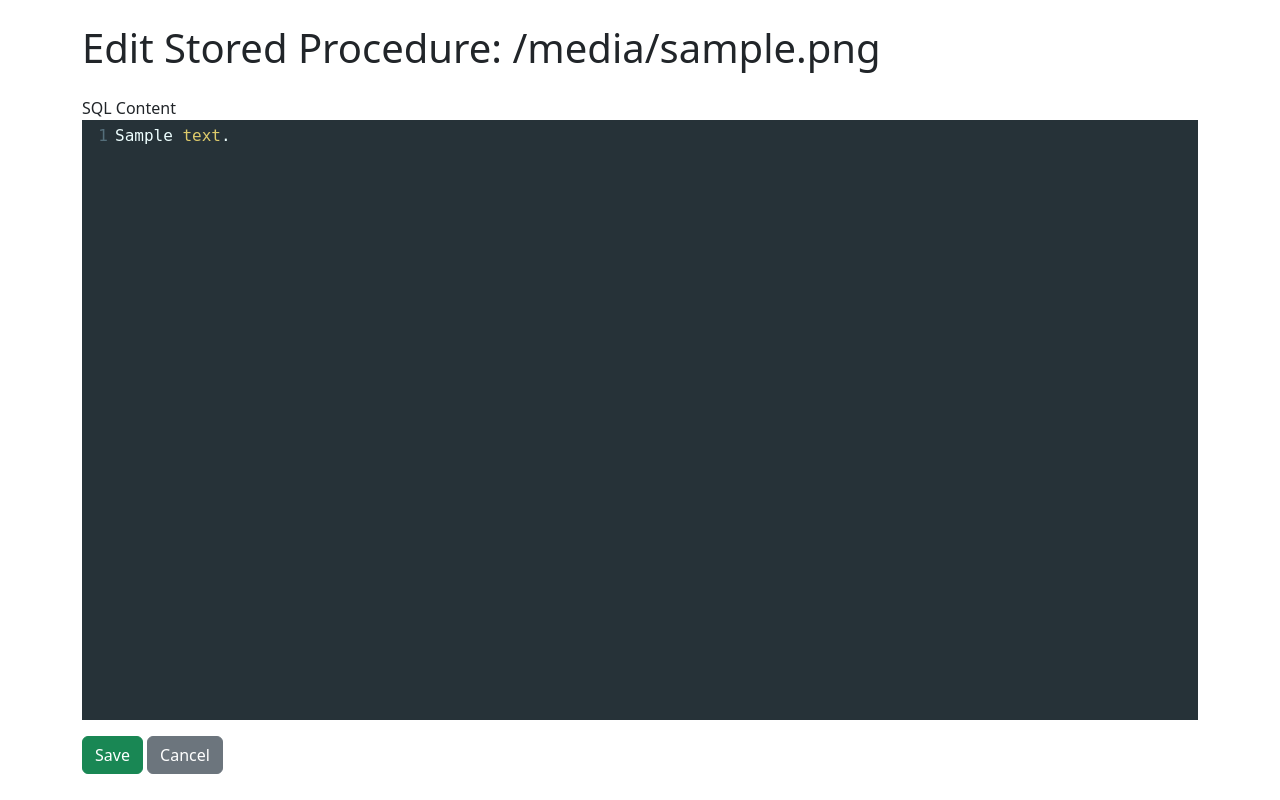
After one commit to agamhub/Spark-ConfigBase, a Flask app: template app/templates/stored_procedure_edit.html in a window 1280 px wide. The commit adds this page. Run offline with Flask 3, Linux system fonts and the light colour scheme; the template is opened without the code that fills it: most values are stand-ins (such as "Sample title", 1, 10 or a date in 2020).

Commit message:
add sp menu

```diff
--- a/app/app.py
+++ b/app/app.py
@@ -10,6 +10,7 @@ CONFIG_FILE = 'master_job.csv'
 CONFIG_FILEPATH = os.path.join(CONFIG_DIR, CONFIG_FILE)
 ROWS_PER_PAGE = 10
 SCHEMA_DIR = '/app/schema'
+STORED_PROCEDURES_DIR = '/app/SP'
 
 def get_headers_from_csv(filepath):
     """Reads the header row from the CSV file."""
@@ -474,5 +475,118 @@ def delete_file():
     else:
         return f"File {filename} not found.", 404
 
+@app.route('/stored-procedures', methods=['GET'])
+def stored_procedures():
+    """Display the list of stored procedures with pagination and search."""
+    search_query = request.args.get('search', '').lower()  # Get the search query
+    page = int(request.args.get('page', 1))  # Get the current page number
+    per_page = 10  # Default number of items per page
+
+    try:
+        # Get all stored procedure files
+        all_files = [f for f in os.listdir(STORED_PROCEDURES_DIR) if f.endswith('.sql')]
+
+        # Filter files based on the search query
+        if search_query:
+            filtered_files = [f for f in all_files if search_query in f.lower()]
+        else:
+            filtered_files = all_files
+
+        # Paginate the filtered files
+        total_files = len(filtered_files)
+        start = (page - 1) * per_page
+        end = start + per_page
+        paginated_files = filtered_files[start:end]
+
+        # Calculate total pages
+        total_pages = (total_files + per_page - 1) // per_page
+
+        # Calculate the pagination range (limit to 5 pages at a time)
+        start_page = max(1, page - 2)
+        end_page = min(total_pages, start_page + 4)
+        pagination_range = range(start_page, end_page + 1)
+    except FileNotFoundError:
+        paginated_files = []
+        total_pages = 0
+        pagination_range = range(0)
+
+    return render_template(
+        'stored_procedure.html',
+        files=paginated_files,
+        search_query=search_query,
+        page=page,
+        total_pages=total_pages,
+        pagination_range=pagination_range
+    )
+
+@app.route('/stored-procedure/<filename>', methods=['GET', 'POST'])
+def stored_procedure_view(filename):
+    """Display and edit the content of a stored procedure file."""
+    filepath = os.path.join(STORED_PROCEDURES_DIR, filename)
+    if not os.path.exists(filepath):
+        return f"File {filename} not found.", 404
+
+    if request.method == 'POST':
+        # Save the updated content back to the file
+        updated_content = request.form.get('content')
+        try:
+            with open(filepath, 'w') as file:
+                file.write(updated_content)
+            return redirect(url_for('stored_procedures'))
+        except Exception as e:
+            return f"Error saving file {filename}: {e}", 500
+
+    try:
+        # Read the content of the file
+        with open(filepath, 'r') as file:
+            content = file.read()
+    except Exception as e:
+        return f"Error reading file {filename}: {e}", 500
+
+    return render_template('stored_procedure_edit.html', filename=filename, content=content)
+
+@app.route('/delete-stored-procedure', methods=['POST'])
+def delete_stored_procedure():
+    """Delete a stored procedure file."""
+    filename = request.form.get('filename')
+    if not filename:
+        return "No file specified", 400
+
+    filepath = os.path.join(STORED_PROCEDURES_DIR, filename)
+    if os.path.exists(filepath):
+        os.remove(filepath)
+        return redirect(url_for('stored_procedures'))
+    else:
+        return f"File {filename} not found.", 404
+
+@app.route('/delete-multiple-stored-procedures', methods=['POST'])
+def delete_multiple_stored_procedures():
+    """Delete multiple stored procedure files."""
+    selected_files = request.form.getlist('selected_files')
+    if not selected_files:
+        return "No files selected", 400
+
+    for filename in selected_files:
+        filepath = os.path.join(STORED_PROCEDURES_DIR, filename)
+        if os.path.exists(filepath):
+            os.remove(filepath)
+
+    return redirect(url_for('stored_procedures'))
+
+@app.route('/upload-stored-procedure', methods=['POST'])
+def upload_stored_procedure():
+    """Upload a new stored procedure file."""
+    if 'file' not in request.files:
+        return "No file part", 400
+    file = request.files['file']
+    if file.filename == '':
+        return "No selected file", 400
+    if file and file.filename.endswith('.sql'):
+        filepath = os.path.join(STORED_PROCEDURES_DIR, file.filename)
+        file.save(filepath)
+        return redirect(url_for('stored_procedures'))
+    else:
+        return "Invalid file type. Only .sql files are allowed.", 400
+
 if __name__ == '__main__':
     app.run(debug=True)
--- a/app/templates/config_form.html
+++ b/app/templates/config_form.html
@@ -145,8 +145,10 @@
                 {% for header in headers %}
                 <div class="mb-3">
                     <label for="{{ header }}" class="form-label">{{ header }}</label>
-                    <input type="text" class="form-control" id="{{ header }}" name="{{ header }}" required>
-                    <div class="form-text text-muted required-text">This field is required.</div>
+                    <input type="text" class="form-control" id="{{ header }}" name="{{ header }}"
+                        {% if header not in ['Backdated', 'Refreshment','Reformat'] %} required {% endif %}>
+                    <div class="form-text text-muted required-text"  {% if header == 'Backdated' %} style="display: none;" {% endif %}>
+                        This field is required.</div>
                 </div>
                 {% endfor %}
                 <button type="submit" class="btn btn-primary">Add New Item</button>
--- a/app/templates/schema.html
+++ b/app/templates/schema.html
@@ -8,7 +8,6 @@
     <link href="https://cdnjs.cloudflare.com/ajax/libs/font-awesome/5.15.4/css/all.min.css" rel="stylesheet">
     <link href="https://cdn.jsdelivr.net/npm/bootstrap@5.3.0-alpha3/dist/css/bootstrap.min.css" rel="stylesheet">
     <link href="{{ url_for('static', filename='styles.css') }}" rel="stylesheet">
-</head>
 <body>
     <nav class="navbar navbar-expand-lg navbar-light bg-light">
         <div class="container-fluid">
@@ -55,7 +54,7 @@
                 </form>
 
                 <!-- List of schema -->
-                <div class="list-container"> <!-- Added list-container class -->
+                <div class="list-container" style="height: calc(100vh - 200px); overflow-y: auto; border: 1px solid #e9ecef; border-radius: 5px; padding: 10px;">
                     <ul class="list-group">
                         {% for file in files %}
                         <li class="list-group-item d-flex align-items-center" style="border: 1px solid #e9ecef; border-radius: 5px; margin-bottom: 5px; padding: 5px 10px;">
--- a/app/templates/schemabar.html
+++ b/app/templates/schemabar.html
@@ -4,4 +4,5 @@
     </a>
     <ul class="dropdown-menu" aria-labelledby="navbarStacksMenuLink">
         <li><a class="dropdown-item" href="/schema">Schema</a></li>
+        <li><a class="dropdown-item" href="/stored-procedures">Stored Procedures</a></li>
     </ul>
--- /dev/null
+++ b/app/templates/stored_procedure_edit.html
@@ -0,0 +1,60 @@
+<!DOCTYPE html>
+<html lang="en">
+<head>
+    <meta charset="UTF-8">
+    <meta name="viewport" content="width=device-width, initial-scale=1.0">
+    <title>Edit Stored Procedure</title>
+    <!-- Add Bootstrap CSS -->
+    <link href="https://cdn.jsdelivr.net/npm/bootstrap@5.3.0-alpha3/dist/css/bootstrap.min.css" rel="stylesheet">
+    <!-- CodeMirror CSS for SQL syntax highlighting -->
+    <link rel="stylesheet" href="https://cdnjs.cloudflare.com/ajax/libs/codemirror/5.65.5/codemirror.min.css">
+    <link rel="stylesheet" href="https://cdnjs.cloudflare.com/ajax/libs/codemirror/5.65.5/theme/material.min.css">
+    <style>
+        /* Make the editor fill the available height */
+        .CodeMirror {
+            height: calc(100vh - 200px); /* Adjust height dynamically */
+        }
+    </style>
+</head>
+<body>
+    <div class="container mt-4">
+        <h1 class="mb-4">Edit Stored Procedure: {{ filename }}</h1>
+        <form method="post" action="{{ url_for('stored_procedure_view', filename=filename) }}">
+            <div class="form-group">
+                <label for="content">SQL Content</label>
+                <!-- Textarea for SQL content -->
+                <textarea id="content" name="content" class="form-control" rows="15">{{ content }}</textarea>
+            </div>
+            <button type="submit" class="btn btn-success mt-3">Save</button>
+            <a href="{{ url_for('stored_procedures') }}" class="btn btn-secondary mt-3">Cancel</a>
+        </form>
+    </div>
+    <!-- Add Bootstrap JS -->
+    <script src="https://cdn.jsdelivr.net/npm/bootstrap@5.3.0-alpha3/dist/js/bootstrap.bundle.min.js"></script>
+    <!-- Add CodeMirror JS for SQL syntax highlighting -->
+    <script src="https://cdnjs.cloudflare.com/ajax/libs/codemirror/5.65.5/codemirror.min.js"></script>
+    <script src="https://cdnjs.cloudflare.com/ajax/libs/codemirror/5.65.5/mode/sql/sql.min.js"></script>
+    <script>
+        // Initialize CodeMirror for SQL syntax highlighting
+        const editor = CodeMirror.fromTextArea(document.getElementById('content'), {
+            mode: 'text/x-sql',
+            theme: 'material',
+            lineNumbers: true,
+            matchBrackets: true,
+            autoCloseBrackets: true
+        });
+
+        // Adjust the editor height dynamically
+        function adjustEditorHeight() {
+            const editorElement = document.querySelector('.CodeMirror');
+            if (editorElement) {
+                editorElement.style.height = `calc(100vh - 200px)`; // Adjust height dynamically
+            }
+        }
+
+        // Call the function to adjust height
+        adjustEditorHeight();
+        window.addEventListener('resize', adjustEditorHeight); // Re-adjust on window resize
+    </script>
+</body>
+</html>
--- a/docker-compose.yml
+++ b/docker-compose.yml
@@ -10,6 +10,7 @@ services:
       - ./app:/app
       - /mnt/e/database/Config:/app/config
       - /mnt/e/database/Schema:/app/schema
+      - /mnt/e/database/SP:/app/SP
     networks:
       - app-network
 
```
Also changed, not shown: app/templates/stored_procedure.html (added, +127 -0 lines).
